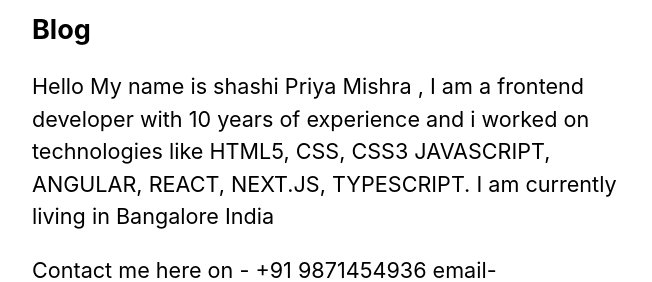
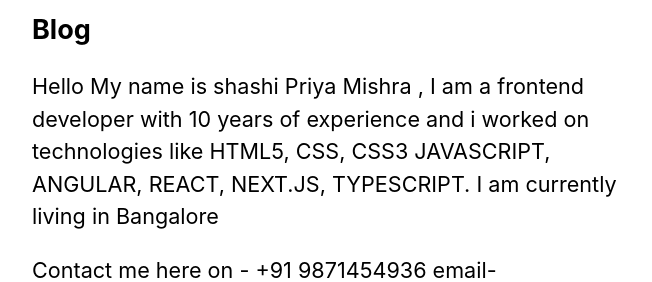
Before and after one commit to shashipriyamishra/nextpro, a Next.js app: page / in a window 1280 px wide. Shown: the part 296-578 px from the top of the page, without its empty margins (302-954 px from the left). Built offline with nearby package versions, Linux system fonts and the light colour scheme.

Commit message:
Update index.js

```diff
--- a/pages/index.js
+++ b/pages/index.js
@@ -24,7 +24,7 @@ export default function Home({ allPostsData }) {
           Hello My name is shashi Priya Mishra , I am a frontend developer with
           10 years of experience and i worked on technologies like HTML5, CSS,
           CSS3 JAVASCRIPT, ANGULAR, REACT, NEXT.JS, TYPESCRIPT. I am currently
-          living in Bangalore India
+          living in Bangalore
         </p>
         <p>
           Contact me here on - +91 9871454936 email- shashipriyamishra@gmail.com
```
